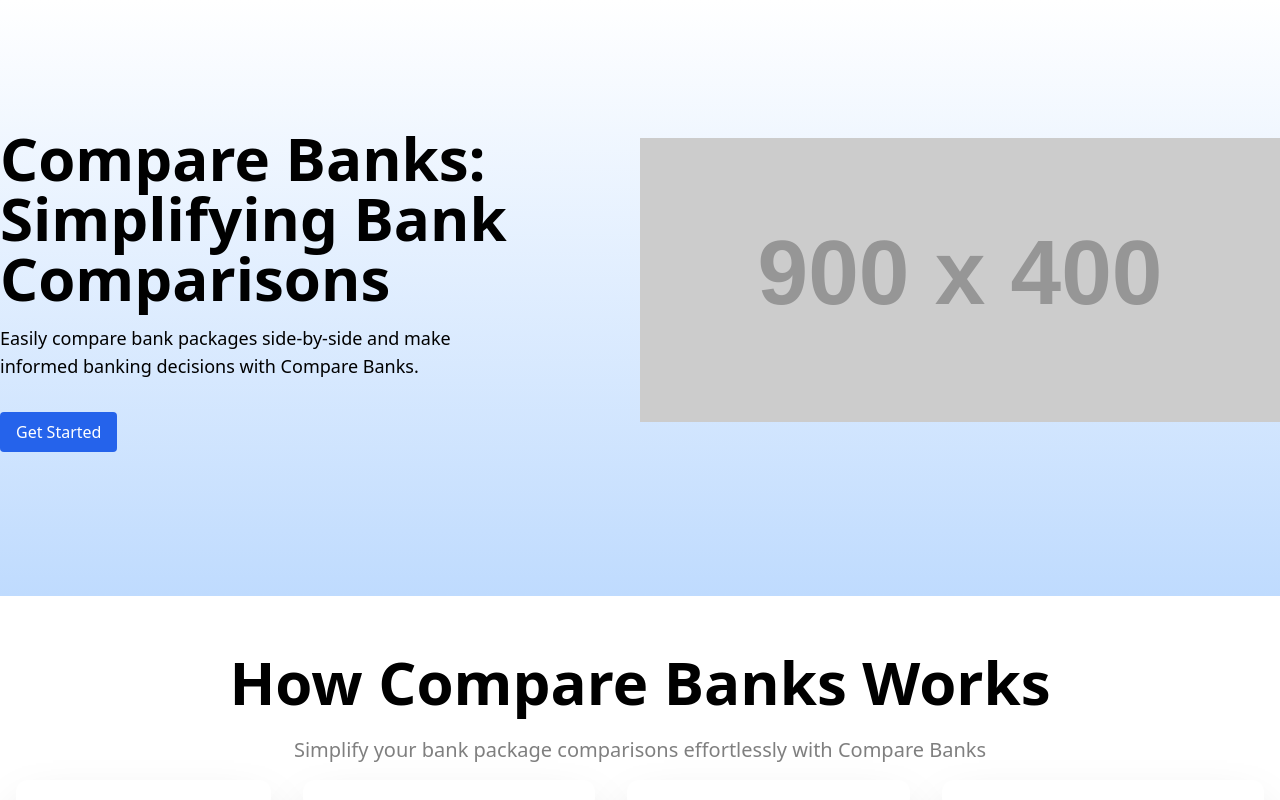
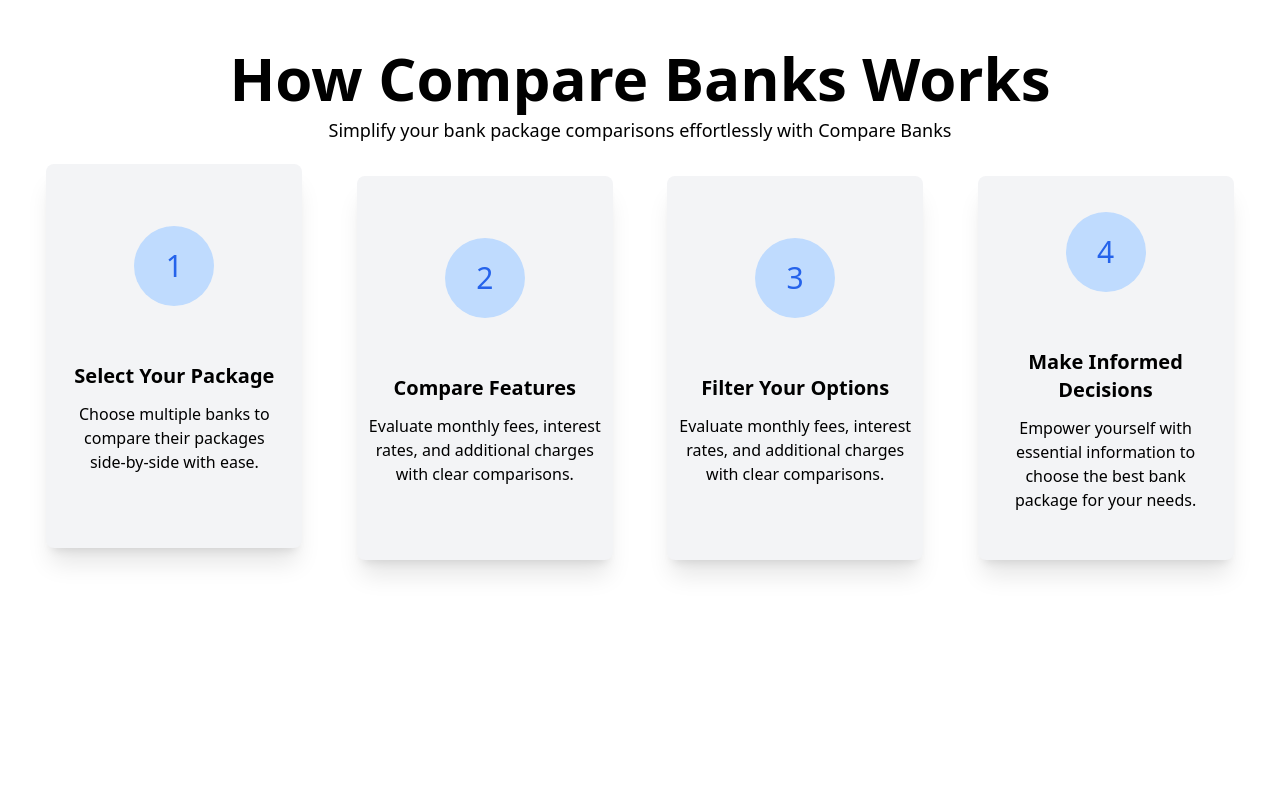
Before and after one commit to OptimusJc/Compare_Banks, a React (Vite) app in the folder frontend/: page / in a window 1280 px wide. Shown: the top 800 px of the page. Built offline with nearby package versions, Linux system fonts and the light colour scheme.

Commit message:
fix: Cleanup section one

```diff
--- a/frontend/package.json
+++ b/frontend/package.json
@@ -25,6 +25,8 @@
     "eslint-plugin-react-refresh": "^0.4.16",
     "globals": "^15.14.0",
     "postcss": "^8.4.49",
+    "prettier": "^3.4.2",
+    "prettier-plugin-tailwindcss": "^0.6.9",
     "tailwindcss": "^3.4.17",
     "vite": "^6.0.5"
   }
--- a/frontend/src/App.jsx
+++ b/frontend/src/App.jsx
@@ -1,9 +1,51 @@
-import Hero from "./components/Hero";
+import Card from './components/Card';
+import Hero from './components/Hero';
 
 function App() {
   return (
     <div>
-      <Hero />
+      {/* hero section */}
+      {/* <Hero /> */}
+      {/* section one */}
+      <div className='py-12'>
+        <div className='container mx-auto'>
+          <div className='text-center'>
+            <h1 className='text-4xl font-bold md:text-6xl'>
+              How Compare Banks Works
+            </h1>
+            <p className='py-2 text-base md:text-lg'>
+              Simplify your bank package comparisons effortlessly with Compare
+              Banks
+            </p>
+          </div>
+          <div className='flex flex-col items-center gap-6 md:flex-row md:flex-wrap md:justify-evenly md:space-y-6 lg:gap-2'>
+            <Card
+              index={1}
+              title='Select Your Package'
+              description='Choose multiple banks to compare their packages side-by-side with ease.'
+            />
+            <Card
+              index={2}
+              title='Compare Features'
+              description='Evaluate monthly fees, interest rates, and additional charges with
+              clear comparisons.'
+            />
+            <Card
+              index={3}
+              title='Filter Your Options'
+              description='Evaluate monthly fees, interest rates, and additional charges with
+              clear comparisons.'
+            />
+            <Card
+              index={4}
+              title='Make Informed Decisions'
+              description='Empower yourself with essential information to choose the best
+              bank package for your needs.
+'
+            />
+          </div>
+        </div>
+      </div>
     </div>
   );
 }
--- /dev/null
+++ b/frontend/src/components/Card.tsx
@@ -0,0 +1,23 @@
+import React from 'react';
+
+export default function Card({
+  index,
+  title,
+  description,
+}: {
+  index: number;
+  title: string;
+  description: string;
+}) {
+  return (
+    <div className='flex h-96 w-72 flex-col items-center justify-center gap-12 rounded-lg bg-gray-100 p-2 shadow-xl md:w-80 lg:w-64 lg:gap-4'>
+      <div className='flex flex-col items-center justify-center text-balance text-center'>
+        <div className='mb-14 flex h-20 w-20 items-center justify-center rounded-full bg-blue-200 text-3xl text-blue-600'>
+          {index}
+        </div>
+        <h1 className='text-2xl font-semibold md:text-xl'>{title}</h1>
+        <p className='py-3 text-base'>{description}</p>
+      </div>
+    </div>
+  );
+}
```
Also changed, not shown: 2 other files (tests, documents, lock files or other folders).
